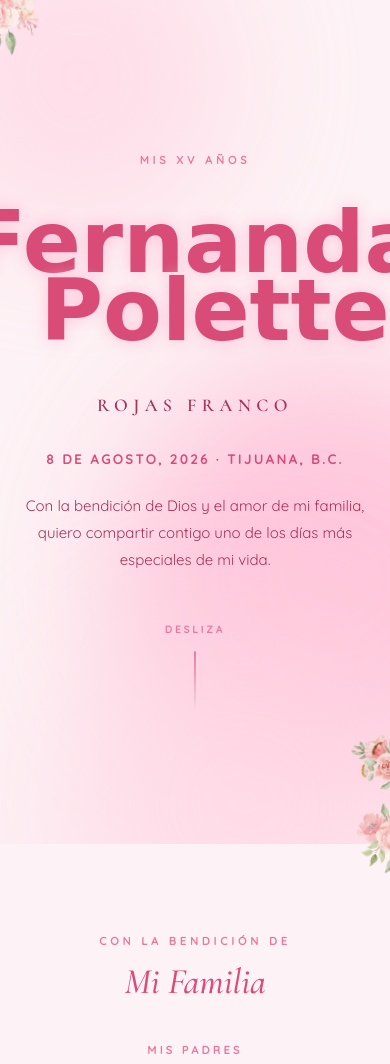
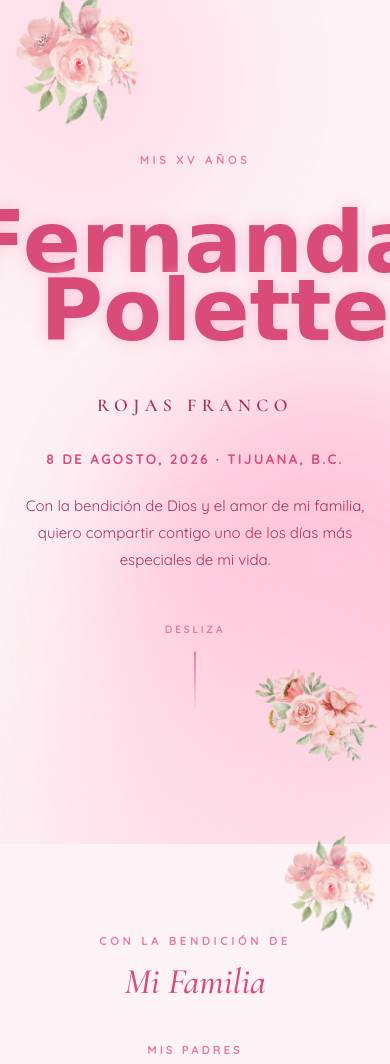
Before and after one commit to Invytia/XV-FERNANDA, a plain HTML site: page index.html in a window 390 px wide. Shown: the top 1064 px of the page. Drawn offline with Linux system fonts and the light colour scheme; a web font is replaced by a local one.

Commit message:
Update index.html

```diff
--- a/index.html
+++ b/index.html
@@ -67,23 +67,23 @@
     position: absolute;
     pointer-events: none;
     z-index: 1;
-    opacity: 0.5;
+    opacity: 0.85;
     animation: float 6s ease-in-out infinite alternate;
   }
-  .flor-deco.f-hero-1 { top: -40px; left: -70px; width: clamp(120px, 30vw, 220px); transform: rotate(15deg); }
-  .flor-deco.f-hero-2 { bottom: 4%; right: -70px; width: clamp(110px, 28vw, 200px); animation-delay: -3s; }
+  .flor-deco.f-hero-1 { top: -5px; left: 0px; width: clamp(160px, 38vw, 260px); transform: rotate(15deg); }
+  .flor-deco.f-hero-2 { bottom: 8%; right: 0px; width: clamp(150px, 36vw, 240px); animation-delay: -3s; }
 
-  .flor-deco.f-sec-1 { top: -50px; right: -60px; width: clamp(90px, 24vw, 170px); transform: rotate(45deg); }
-  .flor-deco.f-sec-2 { bottom: -40px; left: -70px; width: clamp(100px, 26vw, 190px); transform: rotate(-20deg); animation-delay: -2s; }
+  .flor-deco.f-sec-1 { top: -10px; right: 0px; width: clamp(120px, 30vw, 190px); transform: rotate(45deg); }
+  .flor-deco.f-sec-2 { bottom: -5px; left: 0px; width: clamp(130px, 32vw, 210px); transform: rotate(-20deg); animation-delay: -2s; }
 
   .flor-deco.f-center { top: 50%; left: 50%; transform: translate(-50%, -50%); width: clamp(200px, 55vw, 380px); opacity: 0.1; z-index: 0; }
 
-  /* En pantallas muy angostas, achica aún más y las empuja más hacia el borde */
+  /* En pantallas muy angostas, achica un poco pero las mantiene visibles */
   @media (max-width: 420px) {
-    .flor-deco.f-hero-1 { top: -30px; left: -60px; width: 110px; }
-    .flor-deco.f-hero-2 { bottom: 2%; right: -55px; width: 100px; }
-    .flor-deco.f-sec-1 { top: -35px; right: -45px; width: 85px; }
-    .flor-deco.f-sec-2 { bottom: -30px; left: -55px; width: 95px; }
+    .flor-deco.f-hero-1 { top: 0px; left: 4px; width: 150px; }
+    .flor-deco.f-hero-2 { bottom: 6%; right: 4px; width: 140px; }
+    .flor-deco.f-sec-1 { top: 0px; right: 4px; width: 110px; }
+    .flor-deco.f-sec-2 { bottom: 0px; left: 4px; width: 120px; }
     .flor-deco.f-center { width: 220px; }
   }
 
@@ -336,7 +336,7 @@
 
   <!-- ================= REGALOS ================= -->
   <section id="regalos" class="scroll-anim">
-    <img class="flor-deco f-sec-1 fade-up" src="assets/flores.png" alt="" style="top:-30px;">
+    <img class="flor-deco f-sec-1 fade-up" src="assets/flores.png" alt="" style="top:-10px;">
 
     <span class="eyebrow fade-up">Mesa de regalos</span>
     <h2 class="serif fade-up d-1" style="font-size: 36px; margin:0; color:var(--text-main);">Tu cariño es el mejor regalo</h2>
```
